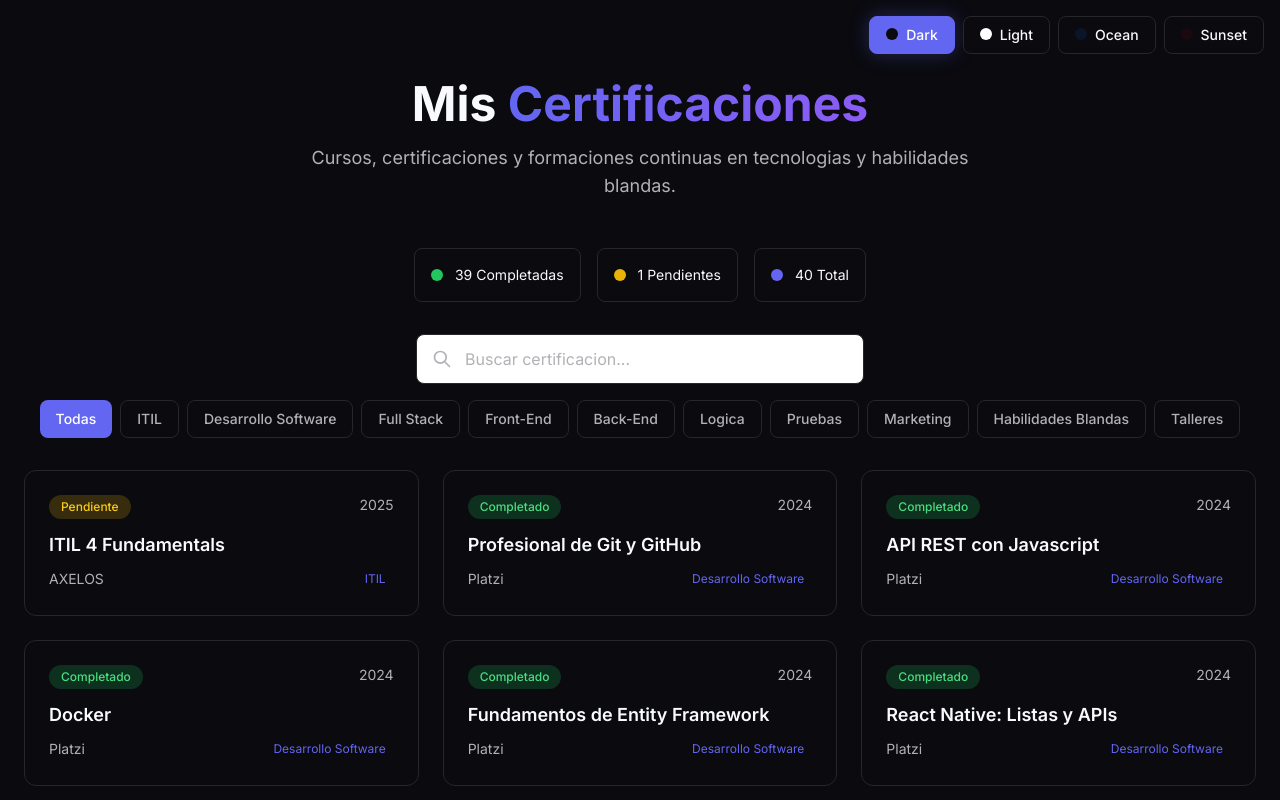
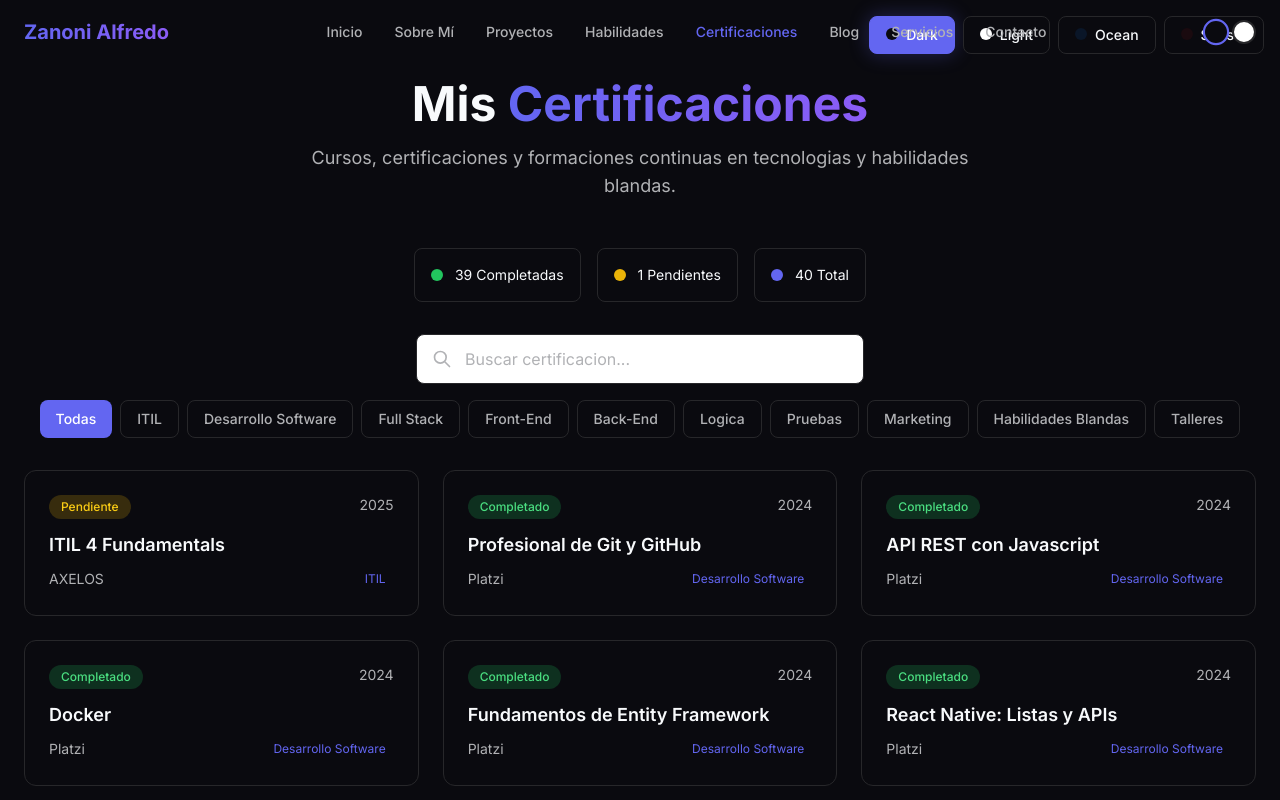
Before and after one commit to Zasalast/Portafolio-Next, a Next.js app: page /certificaciones in a window 1280 px wide. Shown: the top 800 px of the page. Built offline with nearby package versions, Linux system fonts and the light colour scheme.

Commit message:
Add: Navbar con temas en menu, certificaciones con Navbar y Footer

```diff
--- a/src/app/certificaciones/page.tsx
+++ b/src/app/certificaciones/page.tsx
@@ -1,6 +1,8 @@
 "use client";
 
 import { useState, useMemo } from "react";
+import Navbar from "@/components/Navbar";
+import Footer from "@/components/Footer";
 
 interface Certification {
   id: string;
@@ -86,6 +88,8 @@ export default function CertificacionesPage() {
   const pendingCount = certifications.filter(c => c.status === "pending").length;
 
   return (
+    <>
+      <Navbar />
       <main className="min-h-screen pt-20 pb-12">
         <div className="container-custom mx-auto px-6">
           <div className="text-center mb-12">
@@ -189,5 +193,7 @@ export default function CertificacionesPage() {
           )}
         </div>
       </main>
+      <Footer />
+    </>
   );
 }
--- a/src/components/Navbar.tsx
+++ b/src/components/Navbar.tsx
@@ -1,28 +1,54 @@
 "use client";
 
 import { useState, useEffect } from "react";
+import Link from "next/link";
+import { usePathname } from "next/navigation";
+import { useTheme, themeOptions } from "./ThemeContext";
 
 const navItems = [
-  { name: "Inicio", href: "#inicio" },
-  { name: "Sobre Mí", href: "#sobre-mi" },
-  { name: "Proyectos", href: "#proyectos" },
-  { name: "Habilidades", href: "#habilidades" },
-  { name: "Certificaciones", href: "/certificaciones" },
-  { name: "Blog", href: "#blog" },
-  { name: "Servicios", href: "#servicios" },
-  { name: "Contacto", href: "#contacto" },
+  { name: "Inicio", href: "#inicio", isPage: false },
+  { name: "Sobre Mí", href: "#sobre-mi", isPage: false },
+  { name: "Proyectos", href: "#proyectos", isPage: false },
+  { name: "Habilidades", href: "#habilidades", isPage: false },
+  { name: "Certificaciones", href: "/certificaciones", isPage: true },
+  { name: "Blog", href: "#blog", isPage: false },
+  { name: "Servicios", href: "#servicios", isPage: false },
+  { name: "Contacto", href: "#contacto", isPage: false },
 ];
+
+const themeColors: Record<string, string> = {
+  dark: "#0a0a0f",
+  light: "#ffffff",
+  ocean: "#0a1628",
+  sunset: "#1a0a0f",
+};
 
 export default function Navbar() {
   const [isScrolled, setIsScrolled] = useState(false);
   const [isMobileMenuOpen, setIsMobileMenuOpen] = useState(false);
   const [activeSection, setActiveSection] = useState("inicio");
+  const [mounted, setMounted] = useState(false);
+  const pathname = usePathname();
+  const { theme, setTheme } = useTheme();
+
+  const isCertificacionesPage = pathname === "/certificaciones";
 
   useEffect(() => {
+    setMounted(true);
+  }, []);
+
+  useEffect(() => {
+    if (isCertificacionesPage) {
+      setActiveSection("certificaciones");
+      return;
+    }
+
     const handleScroll = () => {
       setIsScrolled(window.scrollY > 20);
 
-      const sections = navItems.map(item => item.href.slice(1));
+      const sections = navItems
+        .filter(item => !item.isPage)
+        .map(item => item.href.slice(1));
       const scrollPosition = window.scrollY + 100;
 
       for (const section of sections) {
@@ -40,38 +66,83 @@ export default function Navbar() {
 
     window.addEventListener("scroll", handleScroll);
     return () => window.removeEventListener("scroll", handleScroll);
-  }, []);
+  }, [isCertificacionesPage]);
+
+  const renderNavLink = (item: typeof navItems[0], mobile = false) => {
+    const isActive = item.isPage
+      ? pathname === item.href
+      : activeSection === item.href.slice(1);
+
+    if (item.isPage) {
+      return (
+        <Link
+          key={item.name}
+          href={item.href}
+          className={`text-sm font-medium transition-colors duration-200 hover:text-accent-primary ${
+            isActive
+              ? "text-accent-primary"
+              : "text-text-secondary"
+          }`}
+          onClick={() => mobile && setIsMobileMenuOpen(false)}
+        >
+          {item.name}
+        </Link>
+      );
+    }
+
+    return (
+      <a
+        key={item.name}
+        href={item.href}
+        className={`text-sm font-medium transition-colors duration-200 hover:text-accent-primary ${
+          isActive
+            ? "text-accent-primary"
+            : "text-text-secondary"
+        }`}
+        onClick={() => mobile && setIsMobileMenuOpen(false)}
+      >
+        {item.name}
+      </a>
+    );
+  };
 
   return (
     <nav
       className={`fixed top-0 left-0 right-0 z-50 transition-all duration-300 ${
-        isScrolled ? "glass border-b border-border" : "bg-transparent"
+        isScrolled ? "glass border-b border-border" : "bg-background-primary/80"
       }`}
     >
       <div className="container-custom mx-auto px-6">
         <div className="flex items-center justify-between h-16">
-          <a
+          <Link
             href="#inicio"
             className="text-xl font-bold gradient-text"
           >
             Zanoni Alfredo
-          </a>
+          </Link>
 
           <div className="hidden md:flex items-center gap-8">
-            {navItems.map((item) => (
-              <a
-                key={item.name}
-                href={item.href}
-                className={`text-sm font-medium transition-colors duration-200 hover:text-accent-primary ${
-                  activeSection === item.href.slice(1)
-                    ? "text-accent-primary"
-                    : "text-text-secondary"
+            {navItems.map((item) => renderNavLink(item))}
+          </div>
+
+          <div className="flex items-center gap-2">
+            {mounted && (
+              <div className="hidden sm:flex gap-1">
+                {themeOptions.slice(0, 2).map((option) => (
+                  <button
+                    key={option.value}
+                    onClick={() => setTheme(option.value)}
+                    className={`w-6 h-6 rounded-full border-2 transition-all duration-200 ${
+                      theme === option.value
+                        ? "border-accent-primary scale-110"
+                        : "border-border hover:border-accent-primary/50"
                     }`}
-              >
-                {item.name}
-              </a>
+                    style={{ backgroundColor: themeColors[option.value] }}
+                    title={option.label}
+                  />
                 ))}
               </div>
+            )}
 
             <button
               className="md:hidden p-2 text-text-secondary hover:text-accent-primary"
@@ -102,23 +173,30 @@ export default function Navbar() {
               </svg>
             </button>
           </div>
+        </div>
 
         {isMobileMenuOpen && (
           <div className="md:hidden pb-4">
-            {navItems.map((item) => (
-              <a
-                key={item.name}
-                href={item.href}
-                className={`block py-2 text-sm font-medium transition-colors duration-200 hover:text-accent-primary ${
-                  activeSection === item.href.slice(1)
-                    ? "text-accent-primary"
-                    : "text-text-secondary"
+            <div className="flex flex-col gap-2 mb-4">
+              {themeOptions.slice(0, 2).map((option) => (
+                <button
+                  key={option.value}
+                  onClick={() => setTheme(option.value)}
+                  className={`flex items-center gap-2 px-3 py-2 rounded-lg text-sm ${
+                    theme === option.value
+                      ? "bg-accent-primary/20 text-accent-primary"
+                      : "text-text-secondary hover:text-text-primary"
                   }`}
-                onClick={() => setIsMobileMenuOpen(false)}
                 >
-                {item.name}
-              </a>
+                  <span
+                    className="w-4 h-4 rounded-full border border-border"
+                    style={{ backgroundColor: themeColors[option.value] }}
+                  />
+                  {option.label}
+                </button>
               ))}
+            </div>
+            {navItems.map((item) => renderNavLink(item, true))}
           </div>
         )}
       </div>
```
Lines whose indentation alone changed are shown as unchanged.
